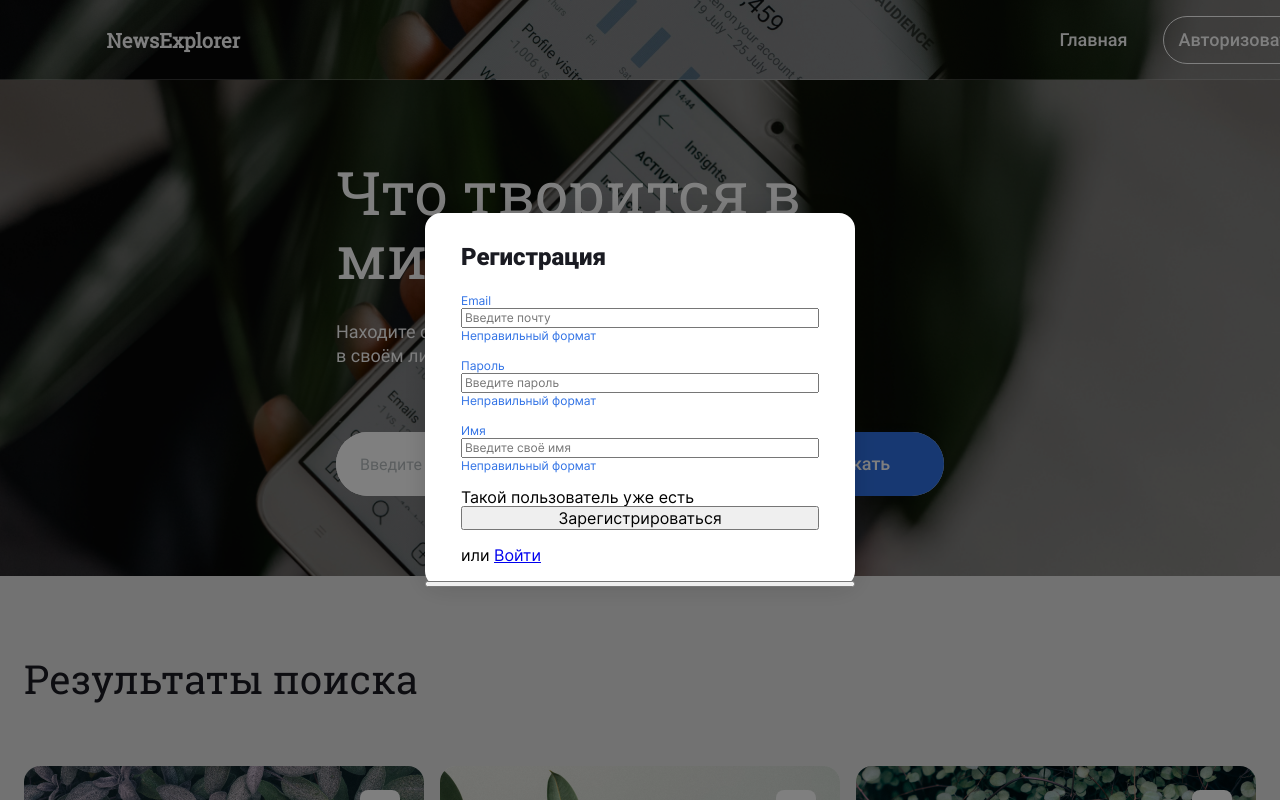
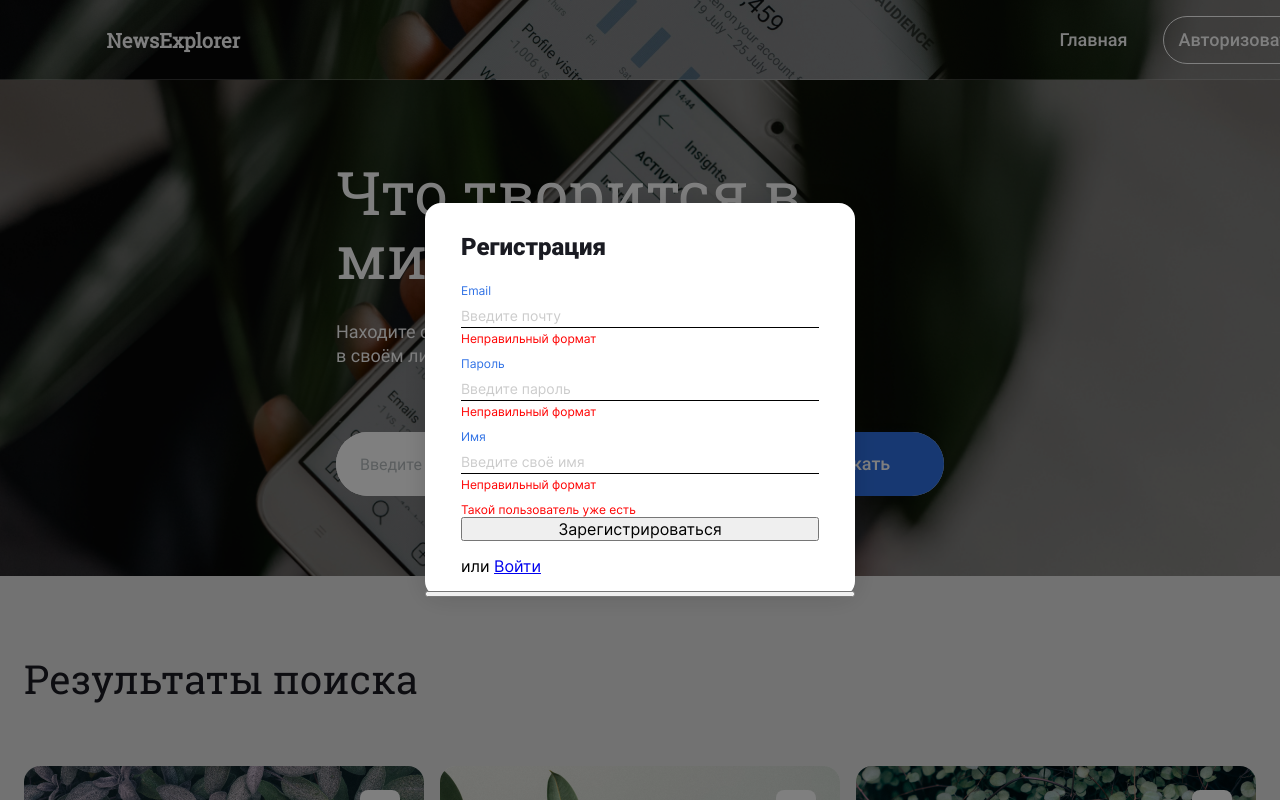
Before and after one commit to Vladimir-art/news-explorer-frontend, a React (Create React App) app: page / in a window 1280 px wide. Shown: the top 800 px of the page. Built offline with nearby package versions, Linux system fonts and the light colour scheme.

Commit message:
register-container__input & __input-error

```diff
--- a/src/blocks/register-container/__input-error/register-container__input-error.css
+++ b/src/blocks/register-container/__input-error/register-container__input-error.css
@@ -0,0 +1,11 @@
+.register-container__input-error {
+  margin: 0;
+  padding: 0;
+  font-family: "Inter", Arial, sans-serif;
+  font-style: normal;
+  font-weight: normal;
+  font-size: 12px;
+  line-height: 15px;
+
+  color: #FF0000;
+}
--- a/src/blocks/register-container/__input/register-container__input.css
+++ b/src/blocks/register-container/__input/register-container__input.css
@@ -0,0 +1,21 @@
+.register-container__input {
+  margin: 9px 0 3px;
+  padding: 0;
+  height: 20px;
+  border: none;
+  border-bottom: 1px solid rgba(0, 0, 0);
+  outline: none;
+  transition: all .3s ease;
+}
+
+.register-container__input::placeholder {
+  font-family: "Inter", sans-serif;
+  font-style: normal;
+  font-weight: normal;
+  font-size: 14px;
+  line-height: 17px;
+
+  color: #000000;
+
+  opacity: 0.2;
+}
--- a/src/blocks/register-container/__name/register-container__name.css
+++ b/src/blocks/register-container/__name/register-container__name.css
@@ -1,5 +1,5 @@
 .register-container__name {
-  margin: 0 0 15px;
+  margin: 0 0 10px;
   padding: 0;
   display: flex;
   flex-direction: column;
--- a/src/components/Register/Register.js
+++ b/src/components/Register/Register.js
@@ -21,7 +21,7 @@ function Register() {
             <input className="register-container__input" id="name" name="name" placeholder="Введите своё имя" type="text" pattern="[A-Za-zАЯ-Ёая-ё -]{1,}" />
             <span className="register-container__input-error" id="name-error">Неправильный формат</span>
           </label>
-          <span className="register-container__input-error" id="name-error">Такой пользователь уже есть</span>
+          <span className="register-container__input-error register-container__input-error_center" id="name-error">Такой пользователь уже есть</span>
           <button className="register-container__button" type="submit">Зарегистрироваться</button>
           <p className="register-container__choice">или <a className="register-container__link" href="#">Войти</a></p>
         </fieldset>
```
